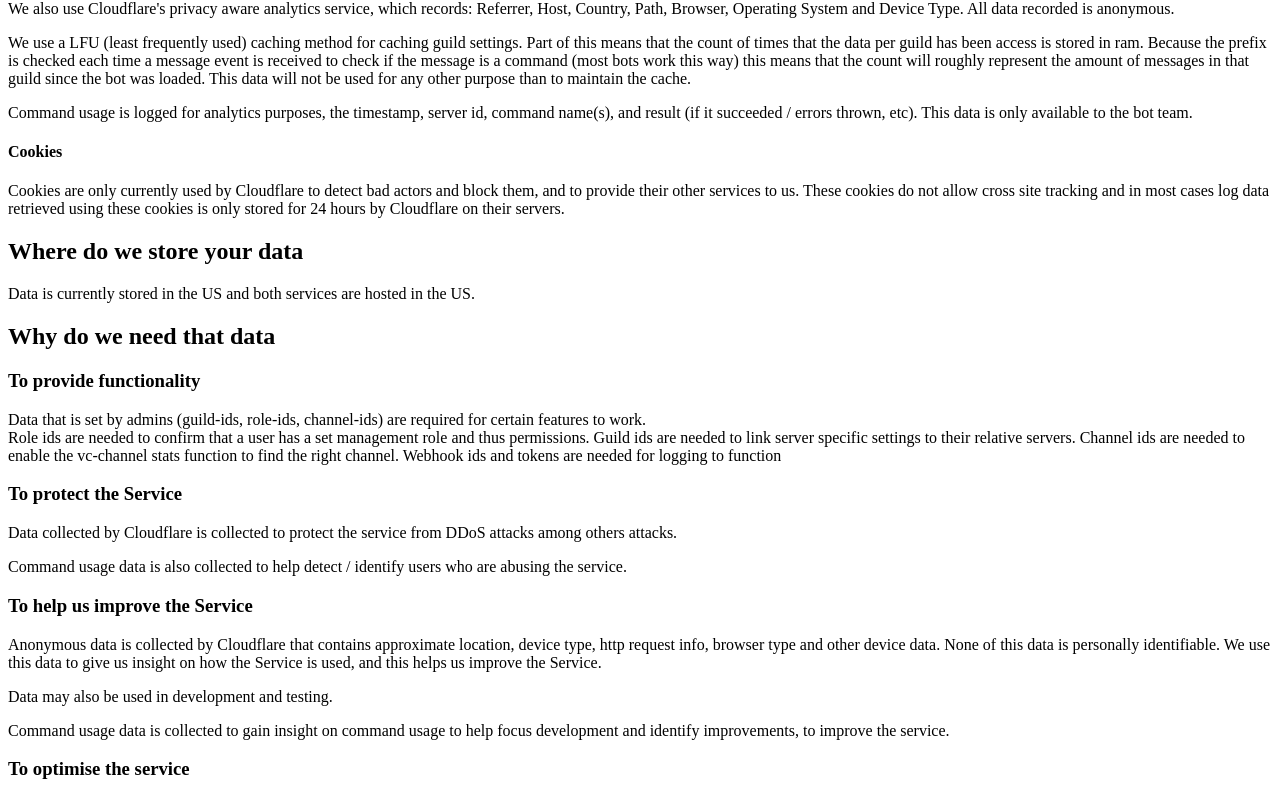
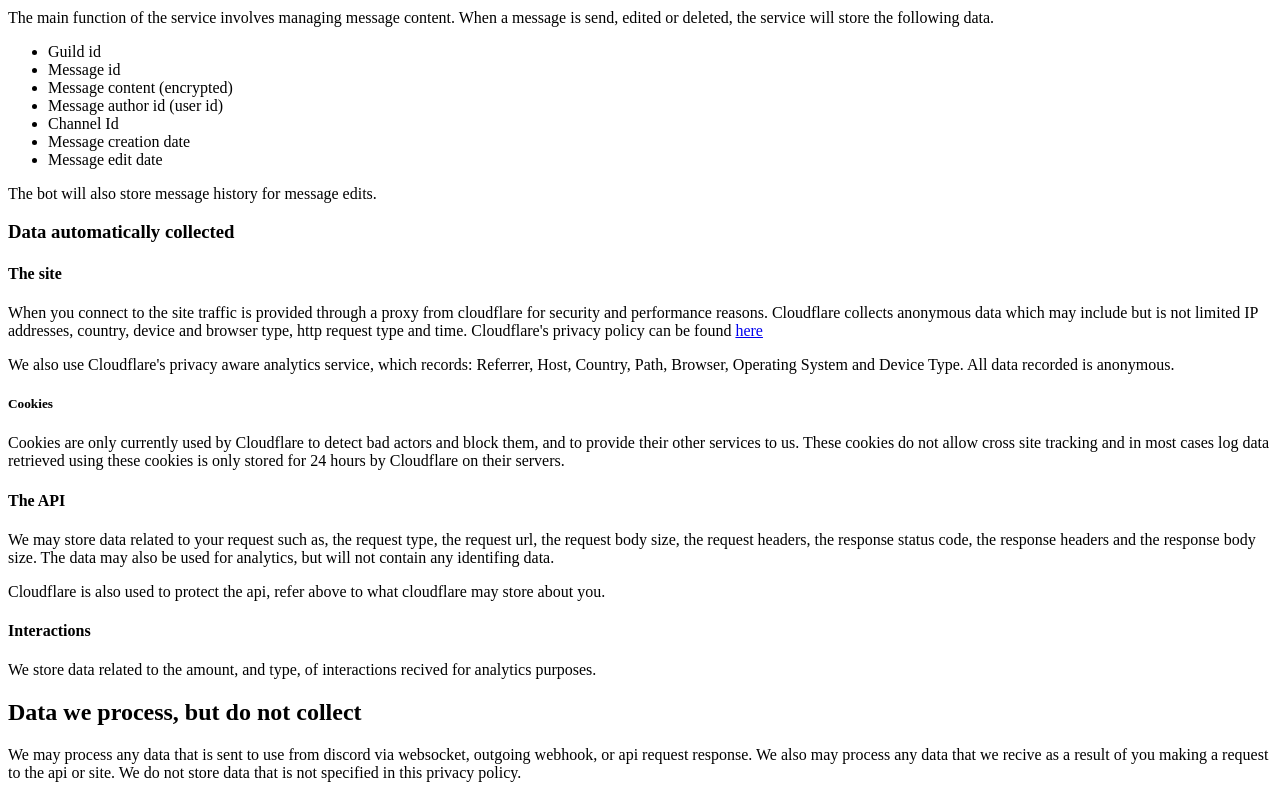
Before and after one commit to message-manager-discord/site, a Next.js app: page /privacy in a window 1280 px wide. Shown: the part 568-1367 px from the top of the page. Built offline with nearby package versions, Linux system fonts and the light colour scheme.

Commit message:
feat: update privacy policy and changelog

```diff
--- a/components/Menu.tsx
+++ b/components/Menu.tsx
@@ -11,7 +11,7 @@ const pages = [
   "permissions",
   "config",
   "common-issues",
-  "migrating",
+  "changelog-and-migrating",
 ];
 
 const Menu = ({ pathname }: { pathname: string }) => {
--- a/lib/utils.ts
+++ b/lib/utils.ts
@@ -2,6 +2,6 @@ const capitalize = (sentence: string) =>
   sentence.replace(/(^\w{1})|(\s+\w{1})/g, (letter) => letter.toUpperCase());
 
 const sanitizeTitle = (title: string) =>
-  capitalize(title.replace("_", " ").replace("-", " "));
+  capitalize(title.replace("_", " ").replace(`-`, " ").replace(`-`, " "));
 
 export { capitalize, sanitizeTitle };
--- a/pages/docs/index.mdx
+++ b/pages/docs/index.mdx
@@ -23,7 +23,9 @@ It provides an interface that allows more than one user to edit ("manage") the s
 - <InternalAnchor href="/docs/permissions">Permissions</InternalAnchor>
 - <InternalAnchor href="/docs/config">Config</InternalAnchor>
 - <InternalAnchor href="/docs/common-issues">Common Issues</InternalAnchor>
-- <InternalAnchor href="/docs/migrating">Migrating</InternalAnchor>
+- <InternalAnchor href="/docs/changelog-and-migrating">
+    Changelog & Migrating
+  </InternalAnchor>
 
 ## Support
 
--- a/pages/privacy.mdx
+++ b/pages/privacy.mdx
@@ -8,30 +8,63 @@ Message Manager provides a service through the Website (the "Site"), and the Dis
 
 ### Data you provide
 
+#### Config
+
 The Service has settings that administrators of servers can set up on a per server basis. Setting these settings will store the following data when provided.
 
 - Guild ids
 - Role ids
+- User ids
 - Channel ids
 - Webhook authorization details
 
+#### Messages
+
+The main function of the service involves managing message content. When a message is send, edited or deleted, the service will store the following data.
+
+- Guild id
+- Message id
+- Message content (encrypted)
+- Message author id (user id)
+- Channel Id
+- Message creation date
+- Message edit date
+
+The bot will also store message history for message edits.
+
 ### Data automatically collected
+
+#### The site
 
 When you connect to the site traffic is provided through a proxy from cloudflare for security and performance reasons. Cloudflare collects anonymous data which may include but is not limited IP addresses, country, device and browser type, http request type and time. Cloudflare's privacy policy can be found [here](https://www.cloudflare.com/privacy)
 
 We also use Cloudflare's privacy aware analytics service, which records: Referrer, Host, Country, Path, Browser, Operating System and Device Type. All data recorded is anonymous.
 
-We use a LFU (least frequently used) caching method for caching guild settings. Part of this means that the count of times that the data per guild has been access is stored in ram. Because the prefix is checked each time a message event is received to check if the message is a command (most bots work this way) this means that the count will roughly represent the amount of messages in that guild since the bot was loaded. This data will not be used for any other purpose than to maintain the cache.
-
-Command usage is logged for analytics purposes, the timestamp, server id, command name(s), and result (if it succeeded / errors thrown, etc). This data is only available to the bot team.
-
-#### Cookies
+##### Cookies
 
 Cookies are only currently used by Cloudflare to detect bad actors and block them, and to provide their other services to us. These cookies do not allow cross site tracking and in most cases log data retrieved using these cookies is only stored for 24 hours by Cloudflare on their servers.
 
+#### The API
+
+We may store data related to your request such as, the request type, the request url, the request body size, the request headers, the response status code, the response headers and the response body size.
+The data may also be used for analytics, but will not contain any identifing data.
+
+Cloudflare is also used to protect the api, refer above to what cloudflare may store about you.
+
+#### Interactions
+
+We store data related to the amount, and type, of interactions recived for analytics purposes.
+
+## Data we process, but do not collect
+
+We may process any data that is sent to use from discord via websocket, outgoing webhook, or api request response.
+We also may process any data that we recive as a result of you making a request to the api or site.
+We do not store data that is not specified in this privacy policy.
+
 ## Where do we store your data
 
-Data is currently stored in the US and both services are hosted in the US.
+Data is currently stored in Helsinki, finland. Cloudflare data may be stored on any of their servers (see their privacy policy for more detail).
+We may make copies of this data for backup and migrating purposes, and this data may be stored in other locations.
 
 ## Why do we need that data
 
@@ -42,12 +75,13 @@ Role ids are needed to confirm that a user has a set management role and thus pe
 Guild ids are needed to link server specific settings to their relative servers.
 Channel ids are needed to enable the vc-channel stats function to find the right channel.
 Webhook ids and tokens are needed for logging to function
+Message content is needed to provide a history to users, and to show content on an upcoming web platform.
 
 ### To protect the Service
 
 Data collected by Cloudflare is collected to protect the service from DDoS attacks among others attacks.
 
-Command usage data is also collected to help detect / identify users who are abusing the service.
+API and Interaction usage data is also collected to help detect / identify users who are abusing the service.
 
 ### To help us improve the Service
 
@@ -55,11 +89,7 @@ Anonymous data is collected by Cloudflare that contains approximate location, de
 
 Data may also be used in development and testing.
 
-Command usage data is collected to gain insight on command usage to help focus development and identify improvements, to improve the service.
-
-### To optimise the service
-
-Cache access frequency is required to ensure that the data in cache is the most likely to be needed, improving the speed of the bot.
+API and Interaction usage data is collected to gain insight on command usage to help focus development and identify improvements, to improve the service.
 
 ## Who is your data shared with
 
```
Also changed, not shown: pages/docs/changelog-and-migrating.mdx (renamed from pages/docs/migrating.mdx, +22 -10 lines).
